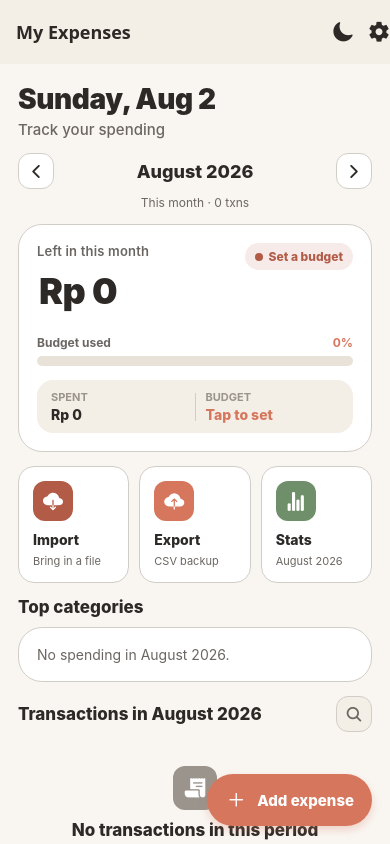
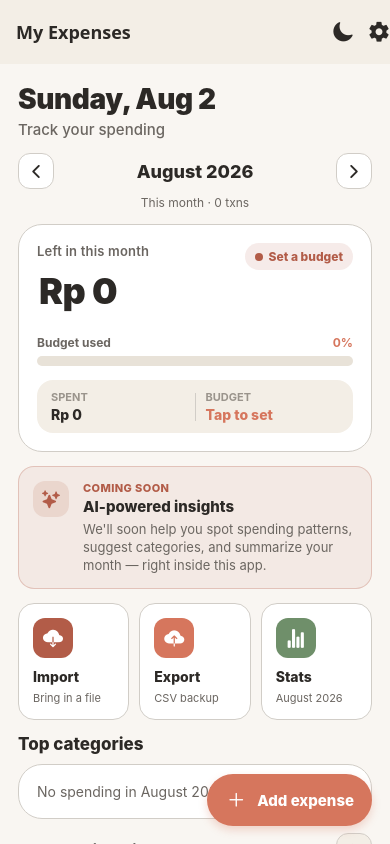
Before and after one commit to BriyanSitinjak/expenses-tracker, a React Native app: screen / in a window 390 px wide. Built offline with nearby package versions, Linux system fonts and the light colour scheme.

Commit message:
feat: add AI information coming soon

```diff
--- /dev/null
+++ b/src/components/AiComingSoonBanner.tsx
@@ -0,0 +1,94 @@
+import React, { useMemo } from 'react';
+import { StyleSheet, Text, View } from 'react-native';
+import { ThemeColors, radius, spacing, withAlpha } from '../constants/theme';
+import { useAppTheme } from '../hooks/useAppTheme';
+import { Icon } from './Icon';
+
+type AiComingSoonBannerProps = {
+  /** Compact inline note vs. padded callout card. */
+  compact?: boolean;
+};
+
+// Soft announcement that AI features are planned for a later release.
+export function AiComingSoonBanner({ compact = false }: AiComingSoonBannerProps) {
+  const { colors } = useAppTheme();
+  const styles = useMemo(() => createStyles(colors), [colors]);
+
+  if (compact) {
+    return (
+      <Text style={styles.compact}>
+        AI insights coming soon — smarter tips and auto-categorization.
+      </Text>
+    );
+  }
+
+  return (
+    <View style={styles.card} accessibilityRole="text">
+      <View style={styles.iconWrap}>
+        <Icon name="sparkles" size={18} color={colors.accent} />
+      </View>
+      <View style={styles.body}>
+        <Text style={styles.eyebrow}>Coming soon</Text>
+        <Text style={styles.title}>AI-powered insights</Text>
+        <Text style={styles.copy}>
+          We&apos;ll soon help you spot spending patterns, suggest categories, and summarize your
+          month — right inside this app.
+        </Text>
+      </View>
+    </View>
+  );
+}
+
+function createStyles(colors: ThemeColors) {
+  return StyleSheet.create({
+    card: {
+      alignItems: 'flex-start',
+      backgroundColor: withAlpha(colors.accent, 0.08),
+      borderColor: withAlpha(colors.accent, 0.28),
+      borderRadius: radius.lg,
+      borderWidth: 1,
+      flexDirection: 'row',
+      gap: spacing.md,
+      marginBottom: spacing.md,
+      padding: spacing.md,
+    },
+    iconWrap: {
+      alignItems: 'center',
+      backgroundColor: withAlpha(colors.accent, 0.14),
+      borderRadius: radius.md,
+      height: 36,
+      justifyContent: 'center',
+      width: 36,
+    },
+    body: {
+      flex: 1,
+      gap: 2,
+      minWidth: 0,
+    },
+    eyebrow: {
+      color: colors.accent,
+      fontSize: 11,
+      fontWeight: '800',
+      letterSpacing: 0.4,
+      textTransform: 'uppercase',
+    },
+    title: {
+      color: colors.text,
+      fontSize: 15,
+      fontWeight: '800',
+    },
+    copy: {
+      color: colors.subText,
+      fontSize: 13,
+      lineHeight: 18,
+      marginTop: 2,
+    },
+    compact: {
+      color: colors.muted,
+      fontSize: 12,
+      lineHeight: 17,
+      marginTop: spacing.sm,
+      textAlign: 'center',
+    },
+  });
+}
--- a/src/screens/DashboardScreen.tsx
+++ b/src/screens/DashboardScreen.tsx
@@ -15,6 +15,7 @@ import {
 } from 'react-native';
 import { useSafeAreaInsets } from 'react-native-safe-area-context';
 import { ActionCard } from '../components/ActionCard';
+import { AiComingSoonBanner } from '../components/AiComingSoonBanner';
 import { AnimatedCard } from '../components/AnimatedCard';
 import { BudgetHeroCard } from '../components/BudgetHeroCard';
 import { CategoryBreakdownList } from '../components/CategoryBreakdownList';
@@ -165,6 +166,8 @@ export function DashboardScreen({ navigation }: DashboardScreenProps) {
           if (!busy) navigation.navigate('BudgetSetup');
         }}
       />
+
+      <AiComingSoonBanner />
 
       <View style={styles.toolRow} pointerEvents={busy ? 'none' : 'auto'}>
         <ActionCard
--- a/src/screens/StatsScreen.tsx
+++ b/src/screens/StatsScreen.tsx
@@ -2,6 +2,7 @@ import { NativeStackScreenProps } from '@react-navigation/native-stack';
 import React, { useMemo } from 'react';
 import { ScrollView, StyleSheet, Text, View } from 'react-native';
 import { AnimatedCard } from '../components/AnimatedCard';
+import { AiComingSoonBanner } from '../components/AiComingSoonBanner';
 import { CategoryBreakdownList } from '../components/CategoryBreakdownList';
 import { CategoryShareChart } from '../components/CategoryShareChart';
 import { IconTile } from '../components/IconTile';
@@ -118,6 +119,7 @@ export function StatsScreen({ navigation }: StatsScreenProps) {
       <Text style={styles.footnote}>
         {monthLabel} stats · cash on hand stays all-time
       </Text>
+      <AiComingSoonBanner compact />
     </ScrollView>
   );
 }
```
